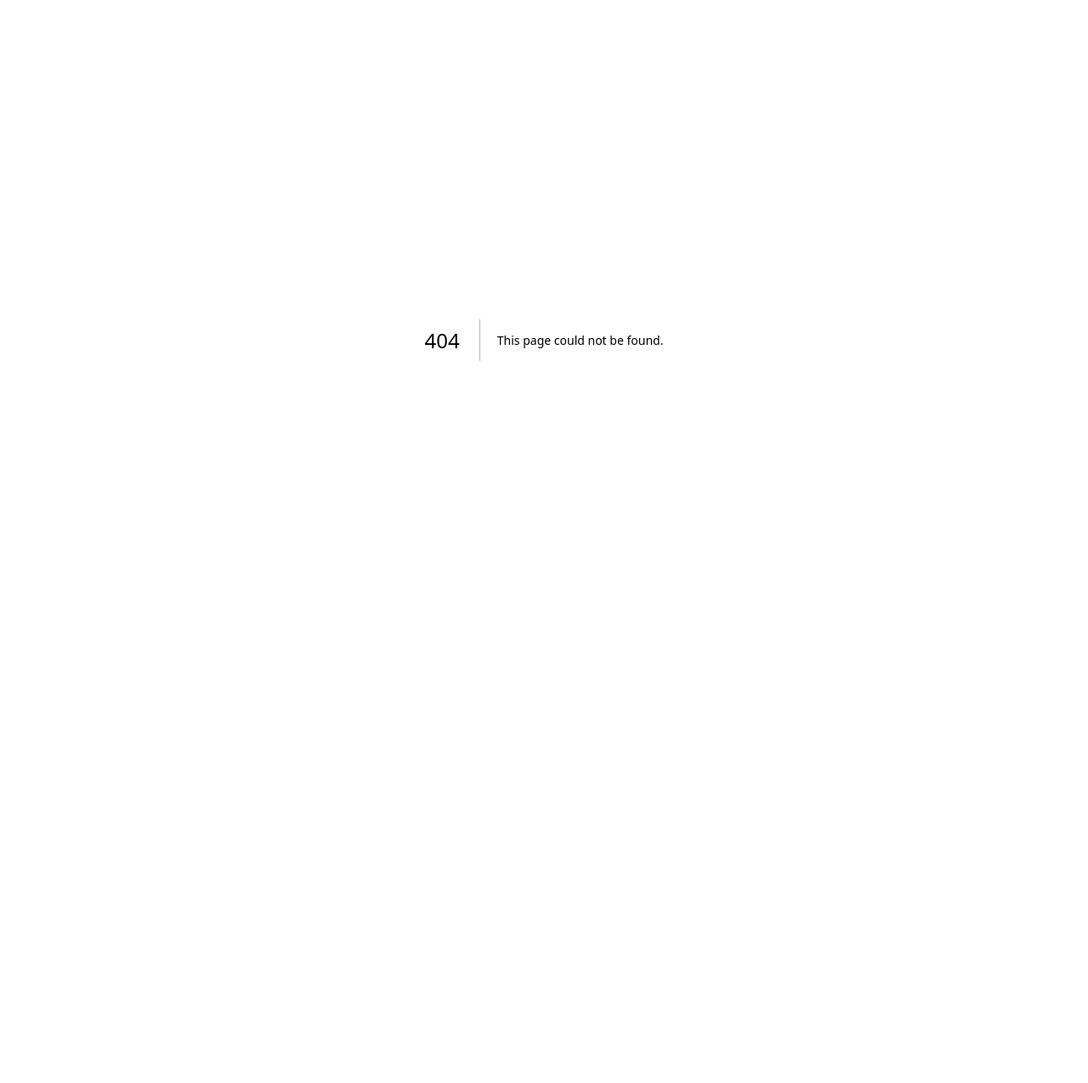
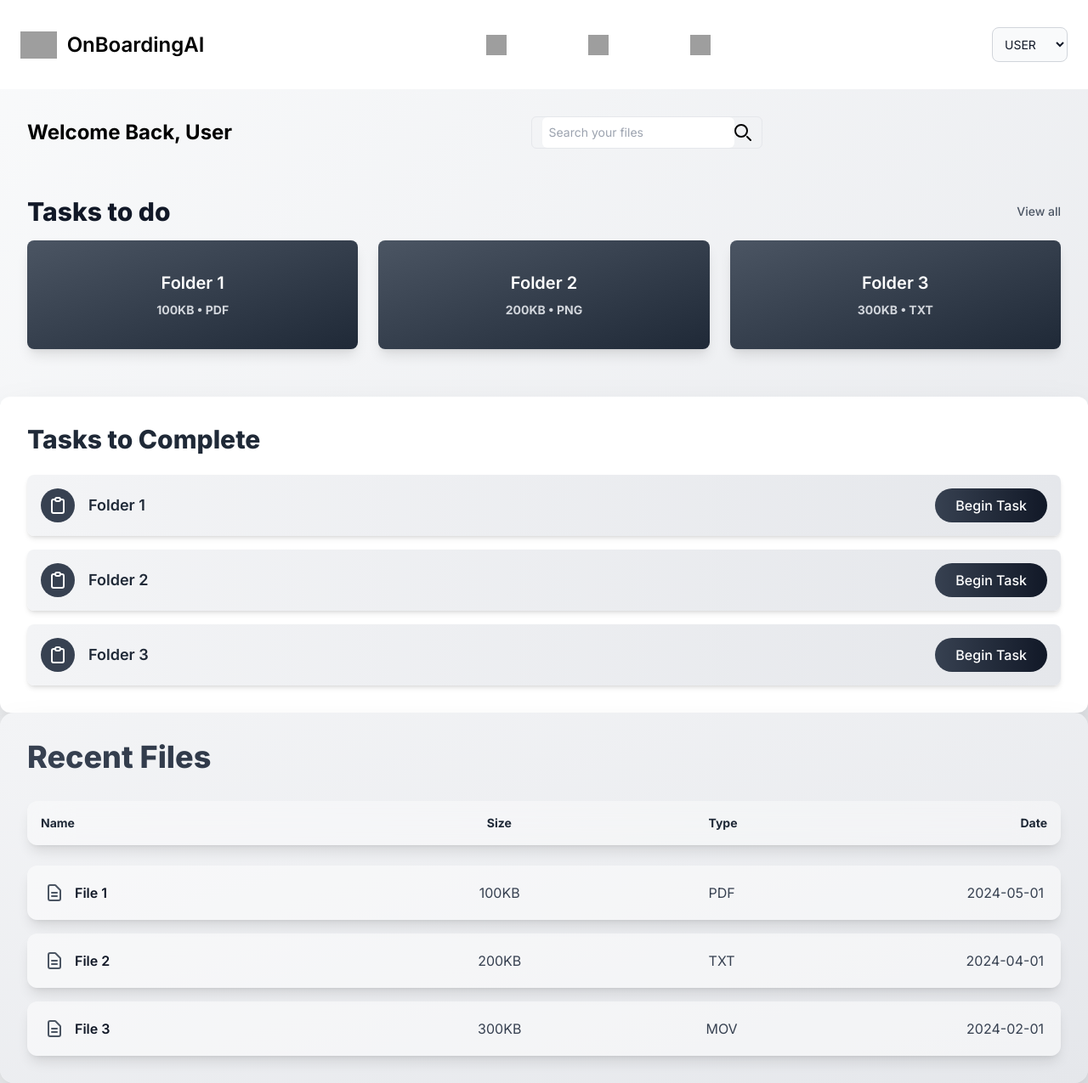
Before and after one commit to Daanish-Hindustani/OnboardingAI, a Next.js app in the folder frontend/: page /user/1/dashboard in a window 1280 px wide. Before the commit this address had no page. Shown: the whole page at 85% size. Before the commit the page ends 800 px from the top, so only its background shows below. Built offline with nearby package versions, Linux system fonts and the light colour scheme; grey boxes are pictures that could not be loaded.

Commit message:
Updated the User Dashboard

```diff
--- a/frontend/app/gobalComponents/navbar/Navbar.tsx
+++ b/frontend/app/gobalComponents/navbar/Navbar.tsx
@@ -1,24 +1,51 @@
+"use client";
+
 import NavElements from './NavElements';
+import { useState } from 'react';
+import Link from 'next/link';
+import { useRouter } from 'next/navigation';
 
 const Navbar = () => {
+    const [userType, setUserType] = useState('user');
+    const router = useRouter();
+
+    const handleUserTypeChange = (e: React.ChangeEvent<HTMLSelectElement>) => {
+        const newUserType = e.target.value;
+        setUserType(newUserType);
+        if (newUserType === 'user') {
+            router.push('/user/1/dashboard');
+        } else if (newUserType === 'admin') {
+            router.push('/admin/1/dashboard');
+        }
+    };
+
     return (
         <nav className="bg-white border-gray-200 dark:bg-gray-900">
         <div className="max-w-screen-2xl flex flex-wrap items-center justify-between mx-auto py-8 px-6 2xl:px-0">
-        <a href="" className="flex items-center space-x-3 rtl:space-x-reverse">
+        <Link href="/user/[id]/dashboard" as="/user/1/dashboard" className="flex items-center space-x-3 rtl:space-x-reverse">
             <img src="https://flowbite.com/docs/images/logo.svg" className="h-8" alt="Logo" />
             <span className="self-center text-2xl font-semibold whitespace-nowrap dark:text-white">OnBoardingAI</span>
-        </a>
+        </Link>
 
             <div className="flex-grow flex justify-center items-center space-x-20 rtl:space-x-reverse md:flex">
                 <NavElements icon="https://img.icons8.com/?size=100&id=83986&format=png&color=FFFFFF"/>
                 <NavElements icon="https://img.icons8.com/?size=100&id=JnHXhz9KQ8RC&format=png&color=FFFFFF"/>
                 <NavElements icon="https://flowbite.com/docs/images/logo.svg"/>
+            </div>
 
+            <div className="relative">
+                <select
+                    value={userType}
+                    onChange={handleUserTypeChange}
+                    className="bg-gray-50 border border-gray-300 text-gray-900 text-sm rounded-lg focus:ring-blue-500 focus:border-blue-500 block w-full p-2.5 dark:bg-gray-700 dark:border-gray-600 dark:placeholder-gray-400 dark:text-white dark:focus:ring-blue-500 dark:focus:border-blue-500"
+                >
+                    <option value="user">USER</option>
+                    <option value="admin">ADMIN</option>
+                </select>
             </div>
             {/* needs to make dynamic to small screens */}
         </div>
         </nav>
-
     )
 }
 
--- /dev/null
+++ b/frontend/app/user/[id]/dashboard/page.tsx
@@ -0,0 +1,106 @@
+import Navbar from "@/app/gobalComponents/navbar/Navbar";
+import NameComponent from "@/app/user/userComponents/NameComponent";
+import SearchBar from "@/app/user/userComponents/searchbar/SearchBar";
+
+export default function user() {
+  // Sample file for testing
+  const files = [
+    { name: "File 1", size: "100KB", type: "PDF", date: "2024-05-01" },
+    { name: "File 2", size: "200KB", type: "TXT", date: "2024-04-01" },
+    { name: "File 3", size: "300KB", type: "MOV", date: "2024-02-01" },
+  ];
+  // Sample folder for testing
+  const folders = [
+    { name: "Folder 1", size: "100KB", type: "PDF" },
+    { name: "Folder 2", size: "200KB", type: "PNG" },
+    { name: "Folder 3", size: "300KB", type: "TXT" },
+  ];
+
+  return (
+    <main className="bg-gradient-to-br from-gray-50 to-gray-200 min-h-screen">
+      <Navbar />
+      <section className="flex w-screen justify-between items-center p-8">
+        <div className="justify-start">
+          <NameComponent />
+        </div>
+        <div className="flex justify-center w-full">
+          <SearchBar />
+        </div>
+      </section>
+
+      <div className="taskstodo text-2xl font-bold flex flex-wrap mx-auto py-6 px-8 2xl:px-0">
+        <div className="w-full mb-4 flex justify-between items-center">
+          <h2 className="text-3xl text-gray-900 font-extrabold">Tasks to do</h2>
+          <a href="#" className="text-gray-600 hover:text-gray-800 text-sm font-medium transition-colors duration-300">View all</a>
+        </div>
+        <div className="folders-container grid grid-cols-1 sm:grid-cols-2 md:grid-cols-3 gap-6 w-full">
+          {folders.map((folder, index) => (
+            <div
+              key={index}
+              className="folder bg-gradient-to-br from-gray-600 to-gray-800 rounded-lg h-32 flex flex-col items-center justify-center shadow-lg hover:scale-105 transition-transform duration-300"
+            >
+              <span className="text-white text-xl font-semibold mb-2">{folder.name}</span>
+              <span className="text-gray-300 text-sm">{folder.size} • {folder.type}</span>
+            </div>
+          ))}
+        </div>
+      </div>
+
+      <div className="taskstodo-listview flex flex-col mx-auto py-8 px-8 2xl:px-0 mt-8 bg-white rounded-xl shadow-2xl">
+        <h2 className="text-3xl font-extrabold text-gray-800 mb-6">Tasks to Complete</h2>
+        <ul className="folder-list w-full space-y-4">
+          {folders.map((folder, index) => (
+            <li
+              key={index}
+              className="folder-item bg-gradient-to-r from-gray-100 to-gray-200 rounded-lg p-4 shadow-md flex items-center justify-between hover:scale-102 transition-transform duration-300"
+            >
+              <div className="flex items-center space-x-4">
+                <div className="bg-gray-700 rounded-full p-2">
+                  <svg className="w-6 h-6 text-white" fill="none" stroke="currentColor" viewBox="0 0 24 24" xmlns="http://www.w3.org/2000/svg"><path strokeLinecap="round" strokeLinejoin="round" strokeWidth="2" d="M9 5H7a2 2 0 00-2 2v12a2 2 0 002 2h10a2 2 0 002-2V7a2 2 0 00-2-2h-2M9 5a2 2 0 002 2h2a2 2 0 002-2M9 5a2 2 0 012-2h2a2 2 0 012 2"></path></svg>
+                </div>
+                <span className="text-gray-800 font-semibold text-lg">{folder.name}</span>
+              </div>
+              <button
+                className="bg-gradient-to-r from-gray-700 to-gray-900 text-white px-6 py-2 rounded-full font-medium transition-all duration-300 focus:outline-none focus:ring-2 focus:ring-gray-500 focus:ring-opacity-50 hover:scale-105"
+              >
+                Begin Task
+              </button>
+            </li>
+          ))}
+        </ul>
+      </div>
+
+      <div className="recentFiles bg-gradient-to-br from-gray-100 to-gray-200 rounded-2xl shadow-2xl p-8">
+        <h2 className="text-4xl font-extrabold text-transparent bg-clip-text bg-gradient-to-r from-gray-700 to-gray-900 mb-8">Recent Files</h2>
+        <div className="w-full">
+          <nav className="bg-white bg-opacity-40 backdrop-filter backdrop-blur-xl rounded-xl p-4 shadow-lg">
+            <ul className="flex justify-between font-bold text-sm text-gray-800">
+              <li className="w-1/3">Name</li>
+              <li className="w-1/5 text-center">Size</li>
+              <li className="w-1/5 text-center">Type</li>
+              <li className="w-1/5 text-right">Date</li>
+            </ul>
+          </nav>
+          <ul className="file-list w-full mt-6 space-y-4">
+            {files.map((file, index) => (
+              <li
+                key={index}
+                className="file-item bg-white bg-opacity-50 rounded-xl p-5 shadow-lg flex items-center justify-between transition-all duration-300 hover:scale-102"
+              >
+                <div className="flex items-center w-1/3">
+                  <svg className="w-6 h-6 mr-3 text-gray-600" fill="none" stroke="currentColor" viewBox="0 0 24 24" xmlns="http://www.w3.org/2000/svg">
+                    <path strokeLinecap="round" strokeLinejoin="round" strokeWidth={2} d="M9 12h6m-6 4h6m2 5H7a2 2 0 01-2-2V5a2 2 0 012-2h5.586a1 1 0 01.707.293l5.414 5.414a1 1 0 01.293.707V19a2 2 0 01-2 2z" />
+                  </svg>
+                  <span className="text-gray-900 font-semibold">{file.name}</span>
+                </div>
+                <span className="text-gray-700 w-1/5 text-center">{file.size}</span>
+                <span className="text-gray-700 w-1/5 text-center">{file.type}</span>
+                <span className="text-gray-700 w-1/5 text-right">{file.date}</span>
+              </li>
+            ))}
+          </ul>
+        </div>
+      </div>
+    </main>
+  );
+}
--- a/frontend/app/user/[id]/page.tsx
+++ /dev/null
@@ -1,7 +0,0 @@
-export default function user() {
-    return (
-      <main className="">
-        User page
-      </main>
-    );
-  }
--- /dev/null
+++ b/frontend/app/user/userComponents/NameComponent.tsx
@@ -0,0 +1,13 @@
+"use client"
+import { useState } from "react";
+
+const NameComponent = () => {
+const [name, setName] = useState("User");
+  return (
+    <div className="whitespace-nowrap">
+      <h1 className="font-bold text-2xl">Welcome Back, {name}</h1>
+    </div>
+  );
+};
+
+export default NameComponent;
--- /dev/null
+++ b/frontend/app/user/userComponents/searchbar/SearchBar.tsx
@@ -0,0 +1,12 @@
+const SearchBar = () => {
+  return (
+    <div className="flex border rounded-md ">
+      <input type="text" placeholder="Search your files" className="ml-3 p-2 rounded-md text-sm" />
+      <svg className="h-5 w-5 mr-3 mt-2" aria-hidden="true" xmlns="http://www.w3.org/2000/svg" fill="none" viewBox="0 0 20 20">
+          <path stroke="currentColor" stroke-linecap="round" stroke-linejoin="round" stroke-width="2" d="m19 19-4-4m0-7A7 7 0 1 1 1 8a7 7 0 0 1 14 0Z"/>
+      </svg>
+    </div>
+  );
+};
+
+export default SearchBar;
```
Also changed, not shown: frontend/app/layout.tsx (line endings or trailing spaces), frontend/tailwind.config.ts (line endings or trailing spaces).
